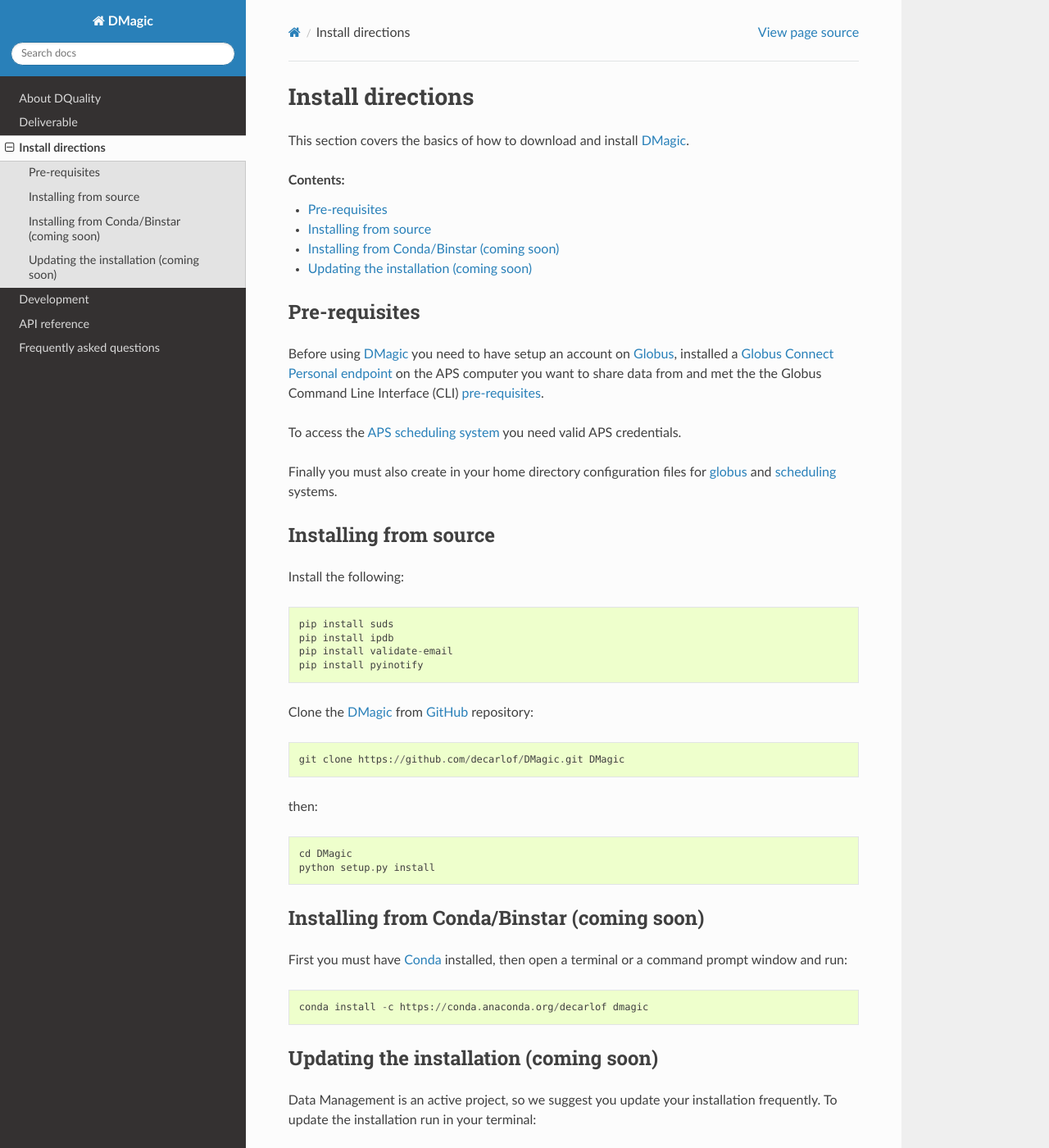
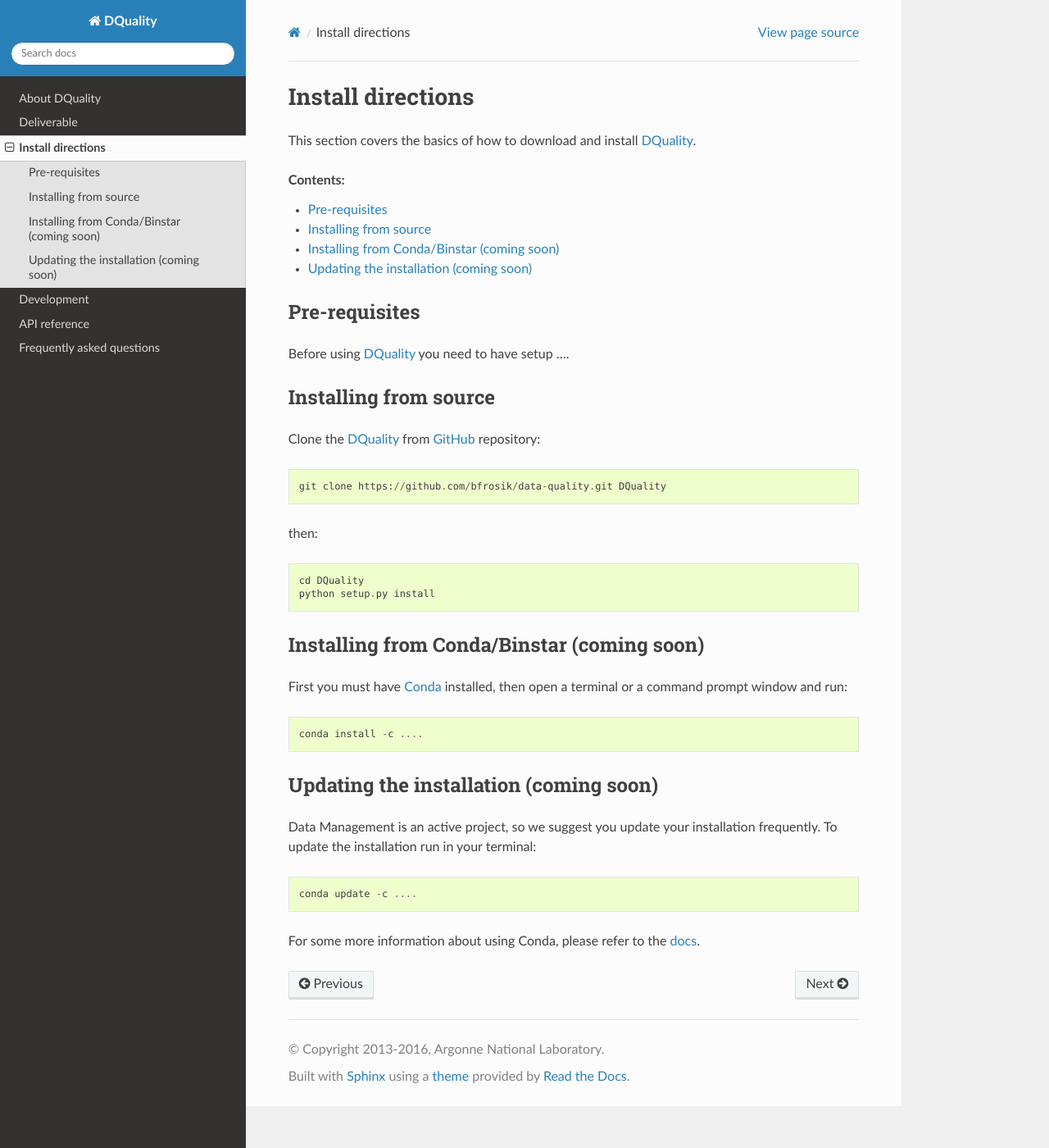
Before and after one commit to bfrosik/data-quality, a Sphinx documentation site: the page built from doc/source/install.rst, in a window 1280 px wide and 1400 px high. Shown: the whole window at 82% size. Built offline with Sphinx 7.4.7 and the Read the Docs theme 2.0.0, drawn with Linux system fonts in a browser that asks for light colours; some of the changed text lies outside the part shown.

Commit message:
doc clean-up

```diff
--- a/doc/conf.py
+++ b/doc/conf.py
@@ -1,7 +1,7 @@
 #!/usr/bin/env python
 # -*- coding: utf-8 -*-
 #
-# DMagic documentation build configuration file, created by
+# DQuality documentation build configuration file, created by
 # sphinx-quickstart on Fri Mar 13 16:29:32 2015.
 #
 # This file is execfile()d with the current directory set to its
@@ -65,8 +65,8 @@
 
 # General information about the project.
 Argonne = u'Argonne National Laboratory'
-project = u'DMagic'
-copyright = u'2013-2015, ' + Argonne
+project = u'DQuality'
+copyright = u'2013-2016, ' + Argonne
 
 # The version info for the project you're documenting, acts as replacement for
 # |version| and |release|, also used in various other places throughout the
--- a/doc/source/faq.rst
+++ b/doc/source/faq.rst
@@ -12,6 +12,6 @@
 ======================
 
 The easiest way to report bugs or get help is to open an issue on GitHub.
-Simply go to the `project GitHub page <https://github.com/decarlof/DMagic>`_,
-click on `Issues <https://github.com/decarlof/DMagic/issues>`_  in the
+Simply go to the `project GitHub page <https://github.com/bfrosik/data-quality>`_,
+click on `Issues <https://github.com/bfrosik/data-quality>`_  in the
 right menu tab and submit your report or question.
--- a/doc/source/install.rst
+++ b/doc/source/install.rst
@@ -2,7 +2,7 @@
 Install directions
 ==================
 
-This section covers the basics of how to download and install `DMagic <https://github.com/decarlof/DMagic>`_.
+This section covers the basics of how to download and install `DQuality <https://github.com/bfrosik/data-quality>`_.
 
 .. contents:: Contents:
    :local:
@@ -11,39 +11,20 @@
 Pre-requisites
 ==============
 
-Before using `DMagic <https://github.com/decarlof/DMagic>`_  you need to have setup an account
-on `Globus <https://www.globus.org/>`__, installed a
-`Globus Connect Personal endpoint <https://www.globus.org/globus-connect-personal/>`__
-on the APS computer you want to share data from and met the the Globus
-Command Line Interface (CLI) `pre-requisites <http://dev.globus.org/cli/using-the-cli/#prerequisites>`__.
-
-To access the `APS scheduling system <https://schedule.aps.anl.gov/>`__ you need
-valid APS credentials.
-
-Finally you must also create in your home directory configuration files for
-`globus <https://github.com/decarlof/DMagic/blob/master/config/globus.ini>`__
-and `scheduling <https://github.com/decarlof/DMagic/blob/master/config/scheduling.ini>`__
-systems.
+Before using `DQuality <https://github.com/bfrosik/data-quality>`_  you need to have setup ....
 
 
 Installing from source
 ======================
 
-Install the following::
-
-    pip install suds
-    pip install ipdb
-    pip install validate-email
-    pip install pyinotify
-
-Clone the `DMagic <https://github.com/decarlof/DMagic>`_
+Clone the `DQuality <https://github.com/bfrosik/data-quality>`_
 from `GitHub <https://github.com>`_ repository::
 
-    git clone https://github.com/decarlof/DMagic.git DMagic
+    git clone https://github.com/bfrosik/data-quality.git DQuality
 
 then::
 
-    cd DMagic
+    cd DQuality
     python setup.py install
 
 
@@ -53,7 +34,7 @@
 First you must have `Conda <http://continuum.io/downloads>`_
 installed, then open a terminal or a command prompt window and run::
 
-    conda install -c https://conda.anaconda.org/decarlof dmagic
+    conda install -c ....
 
 
 Updating the installation (coming soon)
@@ -62,7 +43,7 @@
 Data Management is an active project, so we suggest you update your installation
 frequently. To update the installation run in your terminal::
 
-    conda update -c https://conda.anaconda.org/decarlof dmagic
+    conda update -c ....
 
 For some more information about using Conda, please refer to the
 `docs <http://conda.pydata.org/docs>`__.
```
Also changed, not shown: 1 other file.
